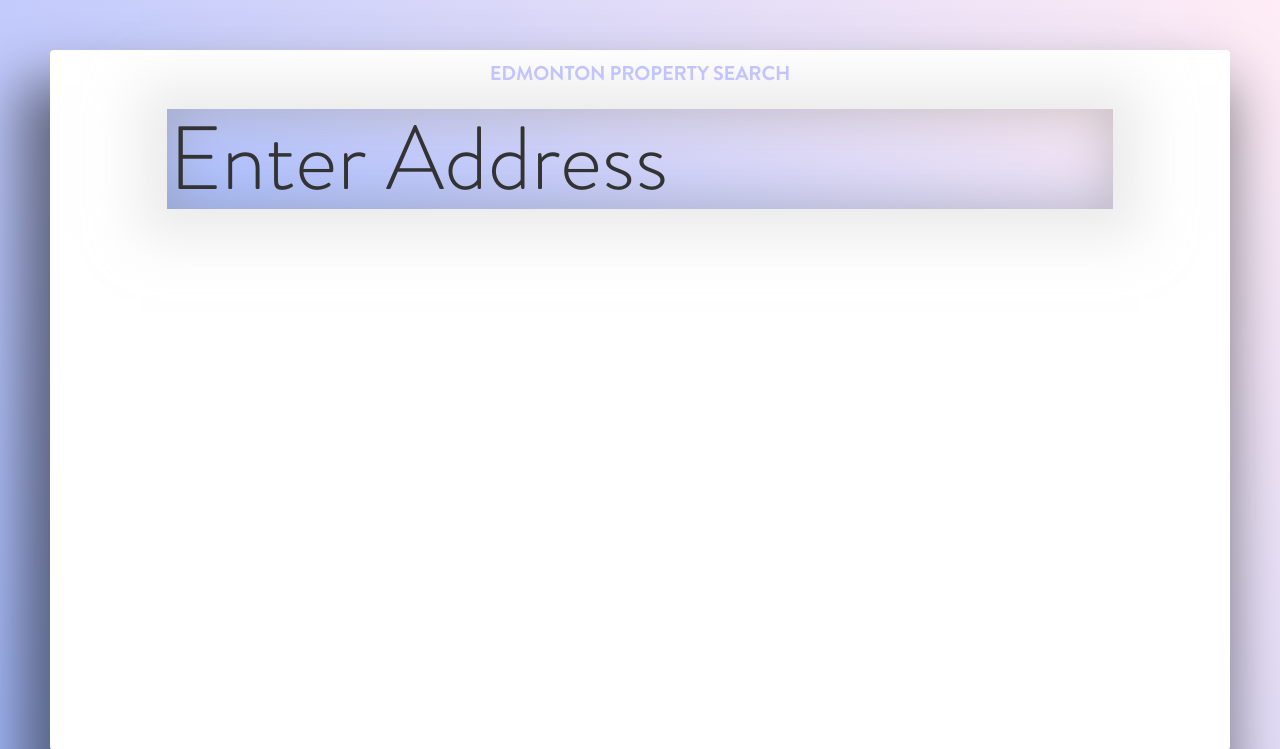
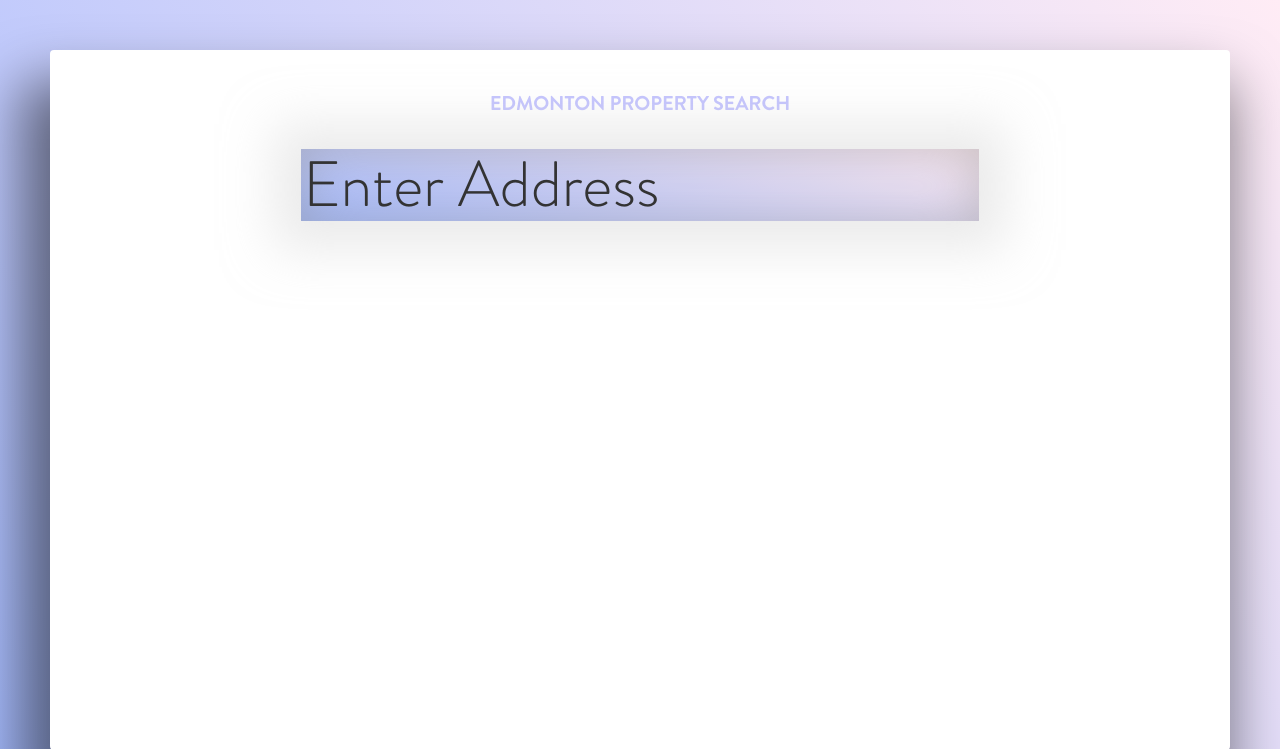
Before and after one commit to maharshmellow/edmonton-property-search, a Django app: page / in a window 1280 px wide. Shown: the top 749 px of the page. Run offline with Django 3.2, Linux system fonts and the light colour scheme; some libraries are stand-ins or nearby versions.

Commit message:
Testing new styles

```diff
--- a/pricer/static/pricer/css/styles.css
+++ b/pricer/static/pricer/css/styles.css
@@ -32,7 +32,7 @@ body {
     font-family: "BG";
     font-weight: 700;
     font-size: 20px;
-    padding-top: 10px;
+    padding-top: 40px;
     color: #C3C3FE;
     letter-spacing: -0.16px;
 }
@@ -40,20 +40,24 @@ body {
 #addressBar{
     font-family: "BG";
     font-weight: 100;
-    text-align: center;
-    font-size: 7vw;
+    margin-top: 30px;
+    /*background-color: red;*/
+    /*text-align: center;*/
+    font-size: 5vw;
+    width: 100%;
+
 }
 
 input:focus {
     outline: none;
 }
 input[type="text"] {
-    /*background-color: red;*/
     border: transparent;
     background-image: linear-gradient(197deg, #FFECF5 0%, #A5BBFF 100%);
     box-shadow: 0 2px 50px 27px rgba(215,215,215,0.50), inset 0 1px 53px 2px rgba(143,143,143,0.50);
 
 }
+
 @media only screen and (max-width: 500px) {
     #backplate{
         margin-left: 5px;
--- a/pricer/templates/pricer/header.html
+++ b/pricer/templates/pricer/header.html
@@ -24,7 +24,10 @@
 		</div>
 
 		<div class="row">
+			<div class="col-lg-2 col-sm-1"></div>
+			<div class="col-lg-8 col-sm-10 center-block text-center">
 			<h1 id="addressBar"><input id="addressBarField" type="text" value="Enter Address" onfocus="if(this.value == 'Enter Address') {this.value=''}" onblur="if(this.value == ''){this.value ='Enter Address'}"></h1>
+			<div class="col-lg-2 col-sm-1"></div>
 		</div>
 
 
@@ -36,7 +39,6 @@
 </body>
 <script>
 	if ( /Android|webOS|iPhone|iPad|iPod|BlackBerry/i.test(navigator.userAgent)) {
-		console.log(1);
 		$('#backplate').height($(window).height()-10);
 	}
 	else{
```
